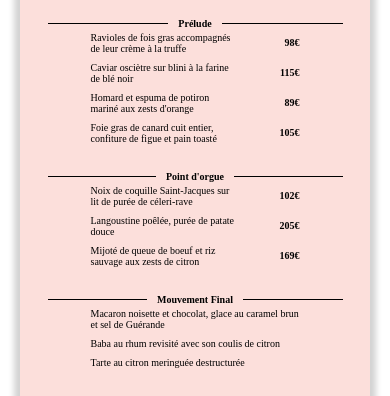
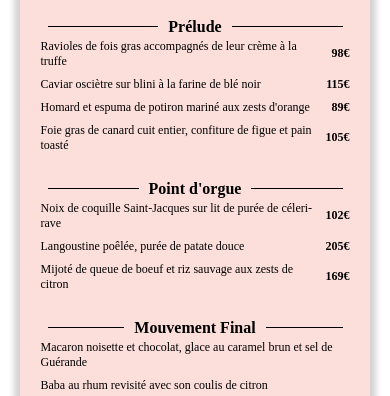
Before and after one commit to LordKitetsu/Projet3, a website: page menu1.html in a window 390 px wide. Shown: the part 324-720 px from the top of the page. Drawn offline with Linux system fonts and the light colour scheme.

Commit message:
Derniers ajustements de tailles et de polices

```diff
--- a/layouts/_menu.scss
+++ b/layouts/_menu.scss
@@ -1,6 +1,6 @@
 .menu {
     @include box-shadow-menu;
-    max-width: 500px;
+    max-width: 600px;
     margin: auto;
     margin-bottom: 50px;
     padding-top: 25px;
@@ -74,6 +74,11 @@
 
 .underline {
     @include underline(black);
+    font-size: 20px;
+}
+
+td {
+    font-size: 16px;;
 }
 
 .la_note_enchantée {
@@ -191,16 +196,27 @@
     .menu {
         width: 450px;
     }
+    td {
+        font-size: 14px;
+    }
+    .underline {
+        font-size: 18px;
+    }
 }
 
 @media all and (max-width: 540px) {
     .menu {
         width: 350px;
     }
+    td {
+        font-size: 12px;
+    }
+    .underline {
+        font-size: 16px;
+    }
+
     table {
-        width: 250px;
+        width: 100%;
     }
-    td {
-        max-width: 50px;
-    }
+
 }
--- a/style.scss
+++ b/style.scss
@@ -58,7 +58,10 @@
 
 .menus {
     display: grid;
+    margin-left: 200px;
+    margin-right: 200px;
     grid-template-columns: auto;
+    column-gap: 50px;
     grid-template-areas:
         "menu1 menu2"
         "menu3 menu4";
@@ -177,6 +180,7 @@
     opacity: 1;
     transform: scale(1);
     transition: transform 400ms;
+    transition-property: opacity, transform;
     &:hover {
         transform: scale(1.2);
         opacity: 0.5;
@@ -185,6 +189,7 @@
 
 @media all and (max-width: 1024px) {
     .menus {
+        margin: auto;
         display: grid;
         grid-template-columns: auto;
         grid-template-areas:
```
Also changed, not shown: style.css, 1 other file.
